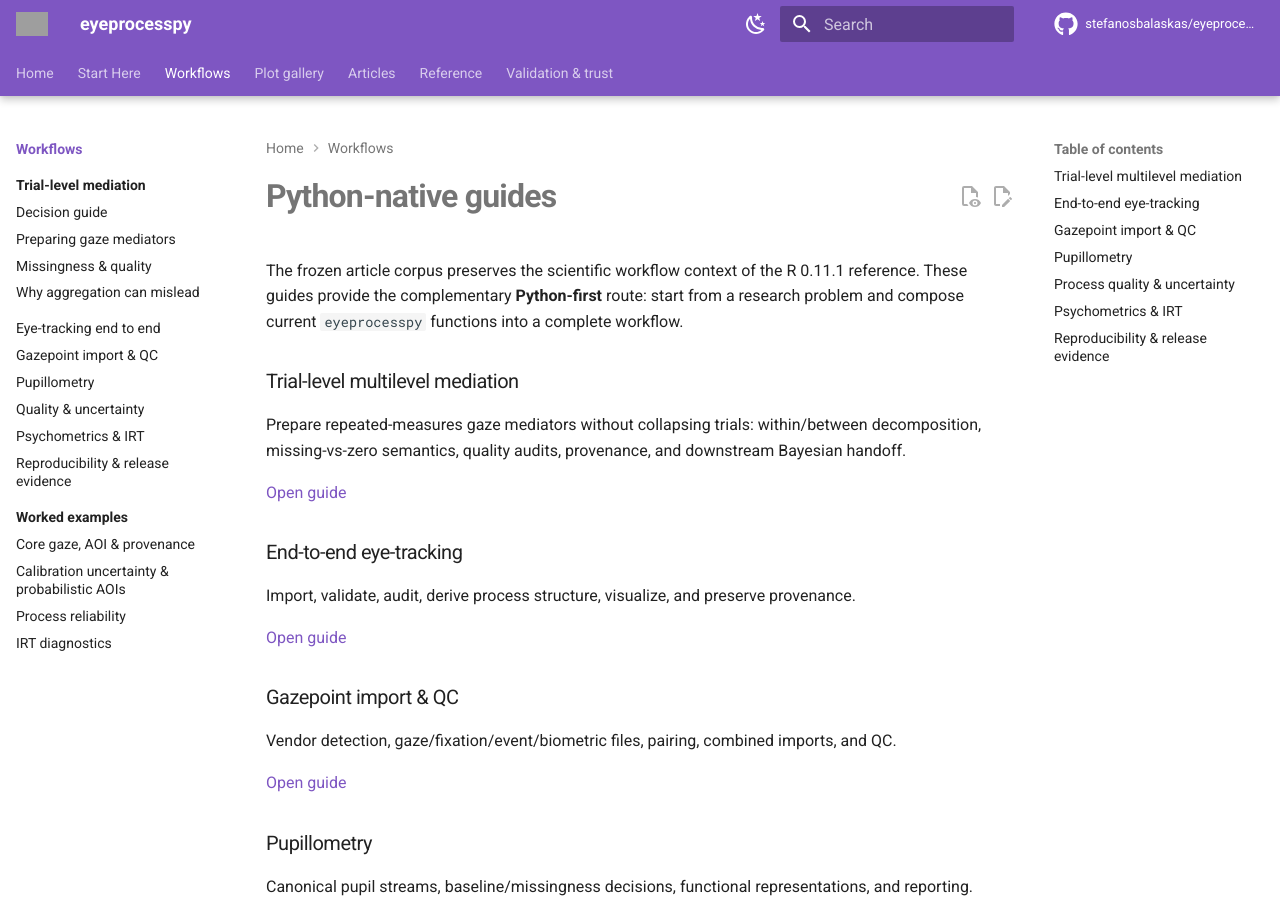
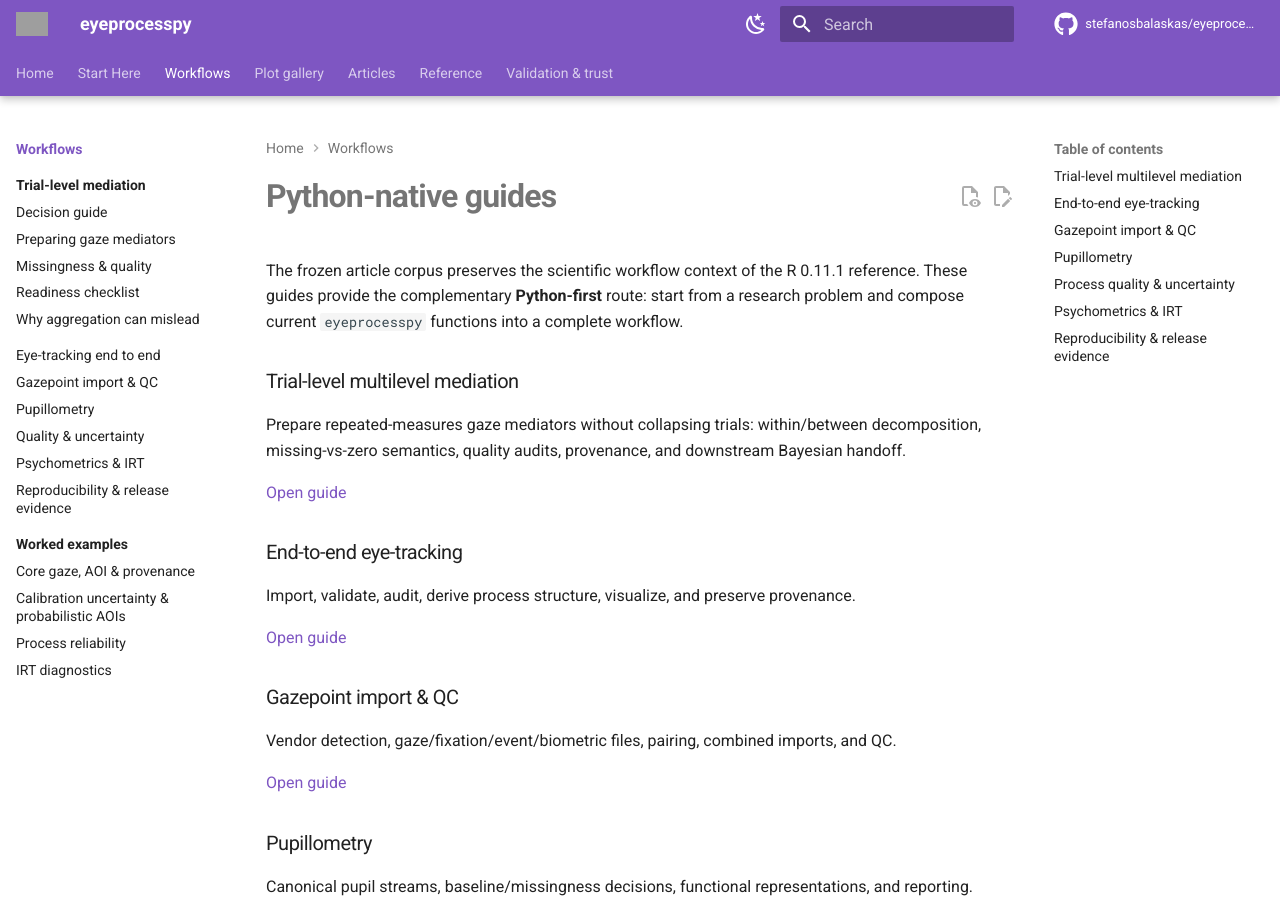
Before and after one commit to stefanosbalaskas/eyeprocesspy, an MkDocs documentation site: the page built from docs/guides/index.md, in a window 1280 px wide and 900 px high. Built offline with MkDocs 1.6.1 and Material for MkDocs 9.7.7, drawn with Linux system fonts in a browser that asks for light colours; comment, search, counter and statistics services are not loaded; grey boxes are pictures that could not be loaded.

Commit message:
docs: add mediation readiness to navigation

```diff
--- a/mkdocs.yml
+++ b/mkdocs.yml
@@ -26,6 +26,7 @@ nav:
           - Decision guide: guides/multilevel-mediation/decision-guide.md
           - Preparing gaze mediators: guides/multilevel-mediation/preparing-gaze-mediators.md
           - Missingness & quality: guides/multilevel-mediation/missingness-and-quality.md
+          - Readiness checklist: guides/multilevel-mediation/analysis-readiness-checklist.md
           - Why aggregation can mislead: guides/multilevel-mediation/why-aggregation-can-mislead.md
       - Eye-tracking end to end: guides/end-to-end-eye-tracking.md
       - Gazepoint import & QC: guides/gazepoint-import-qc.md
```
